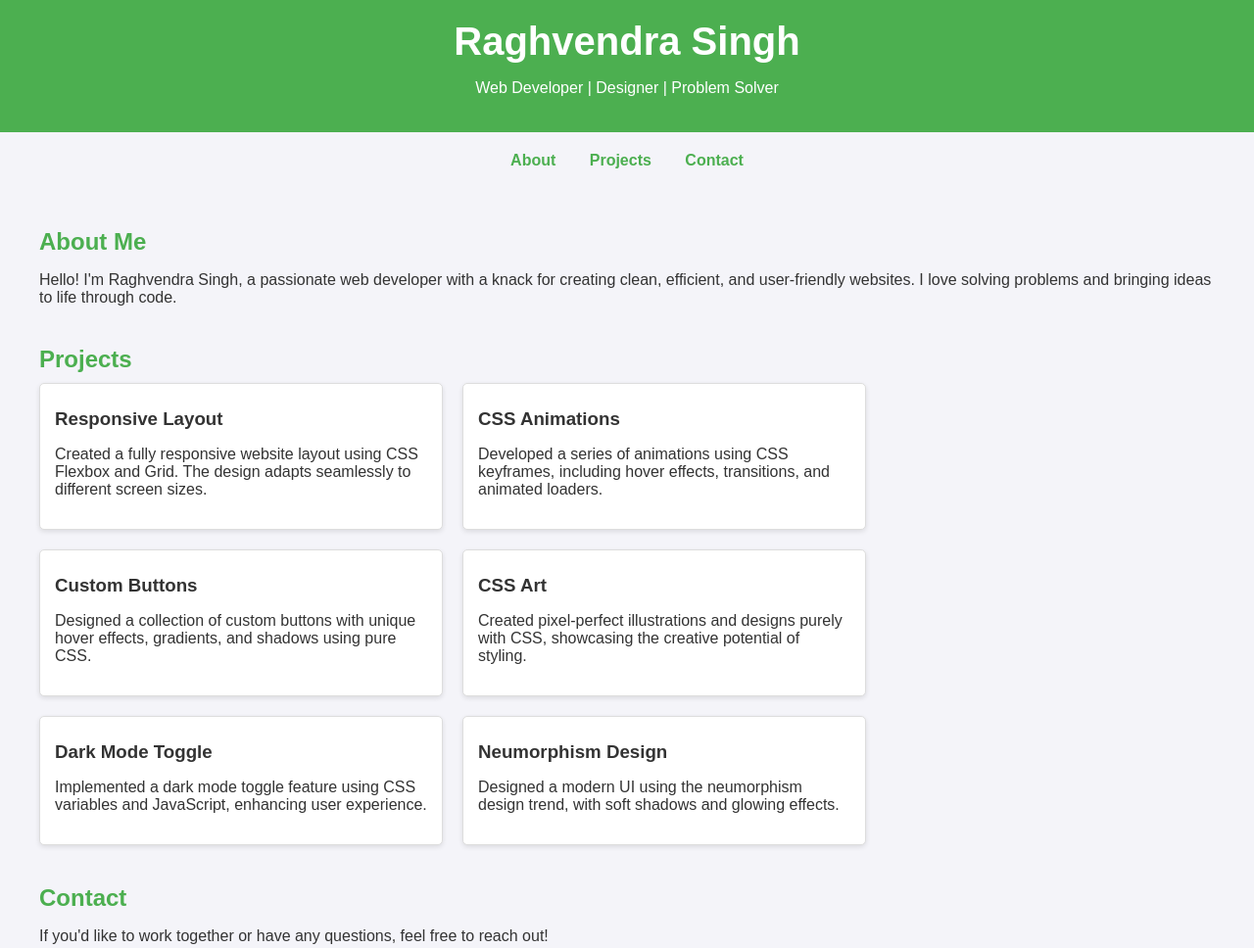
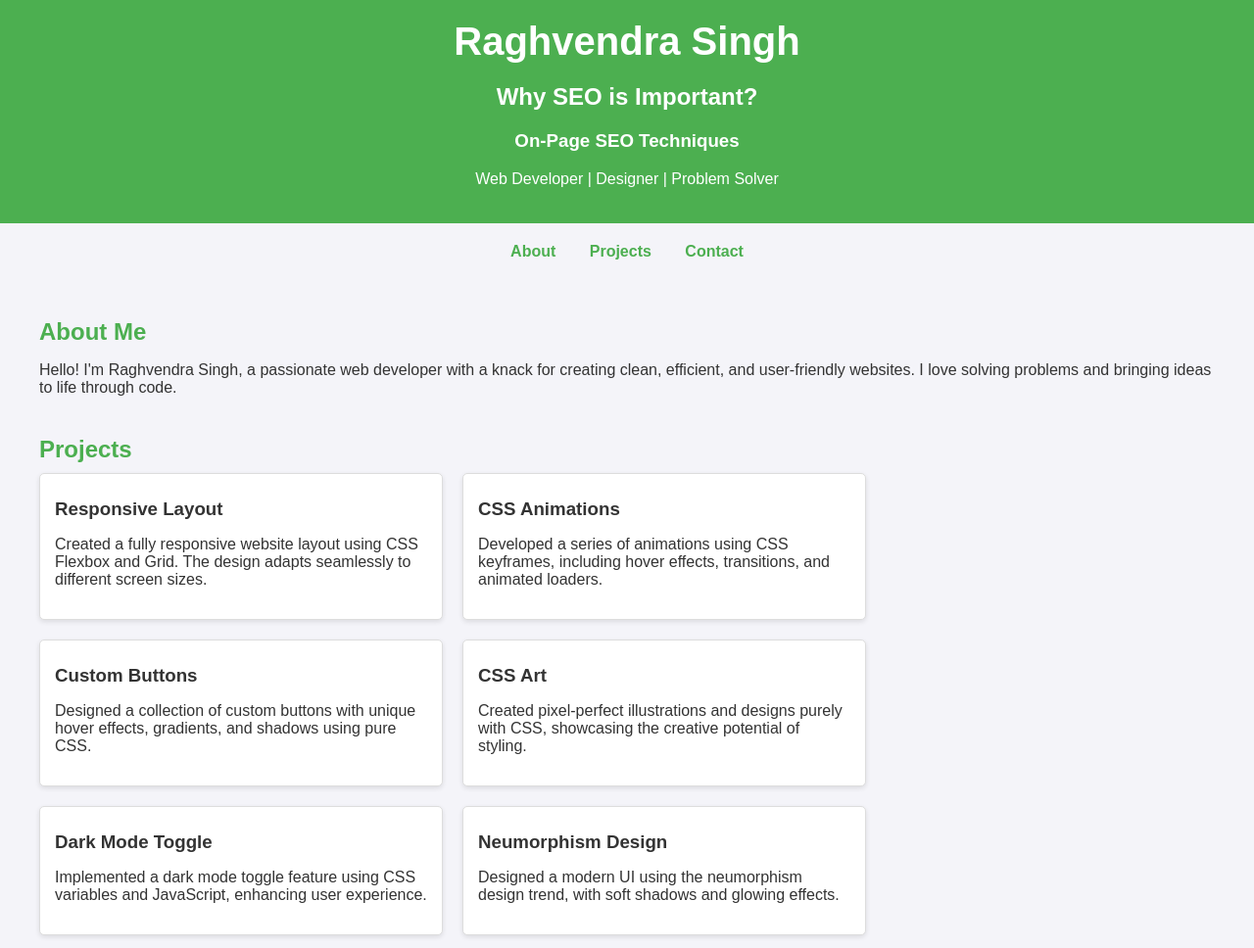
Before and after one commit to Raghvendrasingh23-code/Portfolio, a plain HTML site: page index.html in a window 1280 px wide. Shown: the top 968 px of the page at 98% size. Drawn offline with Linux system fonts and the light colour scheme.

Commit message:
heading tag

```diff
--- a/index.html
+++ b/index.html
@@ -113,6 +113,9 @@
 <body>
     <header>
         <h1>Raghvendra Singh</h1>
+        <h2>Why SEO is Important?</h2>
+        <h3>On-Page SEO Techniques</h3>
+
         <p>Web Developer | Designer | Problem Solver</p>
     </header>
 
```
